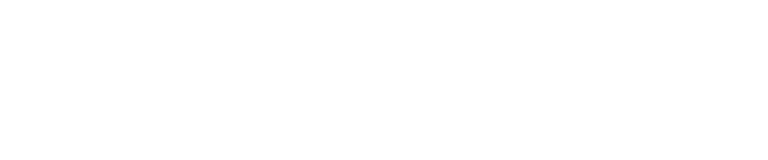
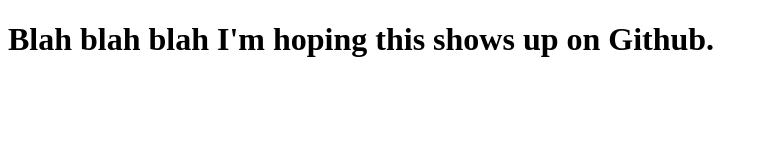
Before and after one commit to spr1k3cr4nb3rry/wdd131, a plain HTML site: page index.html in a window 1280 px wide. Shown: the whole page, without its empty margins (0-768 px from the left). Drawn offline with Linux system fonts and the light colour scheme.

Commit message:
Edited index.html.

```diff
--- a/index.html
+++ b/index.html
@@ -8,6 +8,7 @@
 </head>
 
 <body>
+    <h1>Blah blah blah I'm hoping this shows up on Github.</h1>
 </body>
 
 </html>
```
